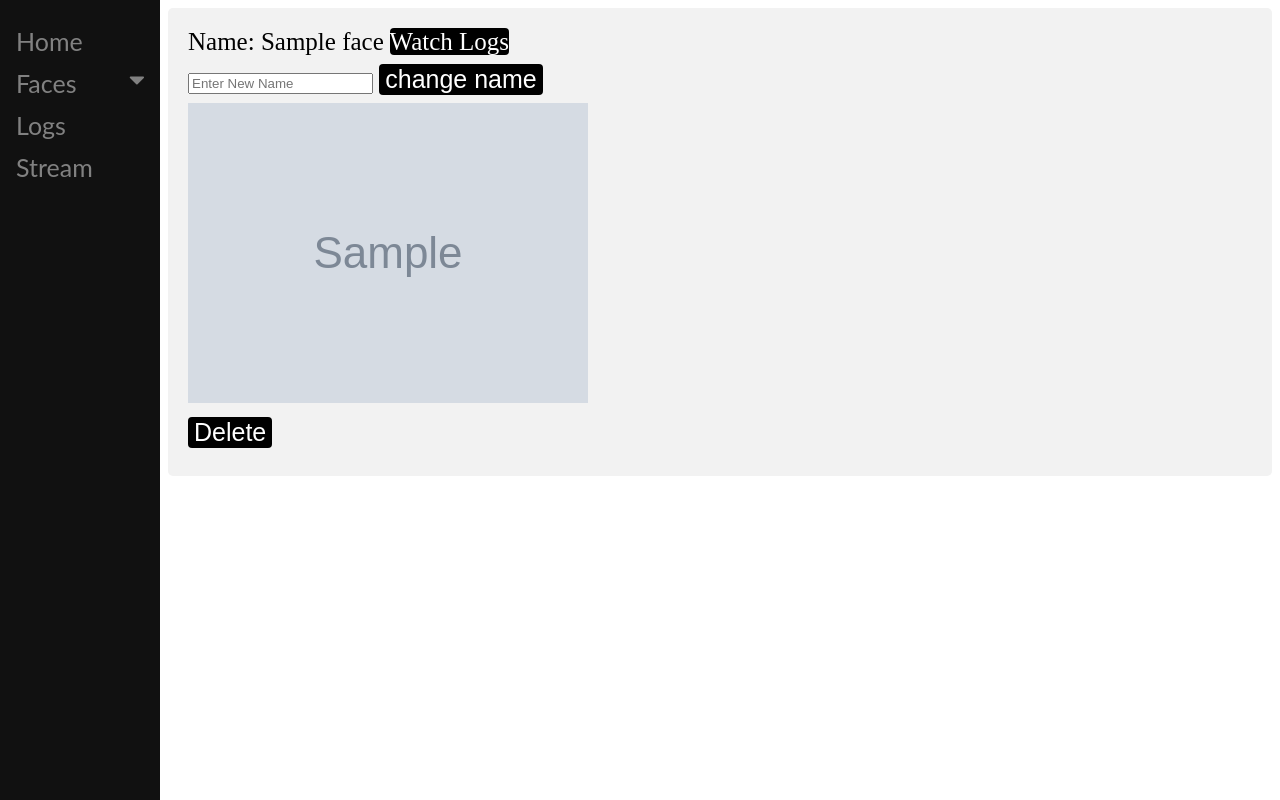
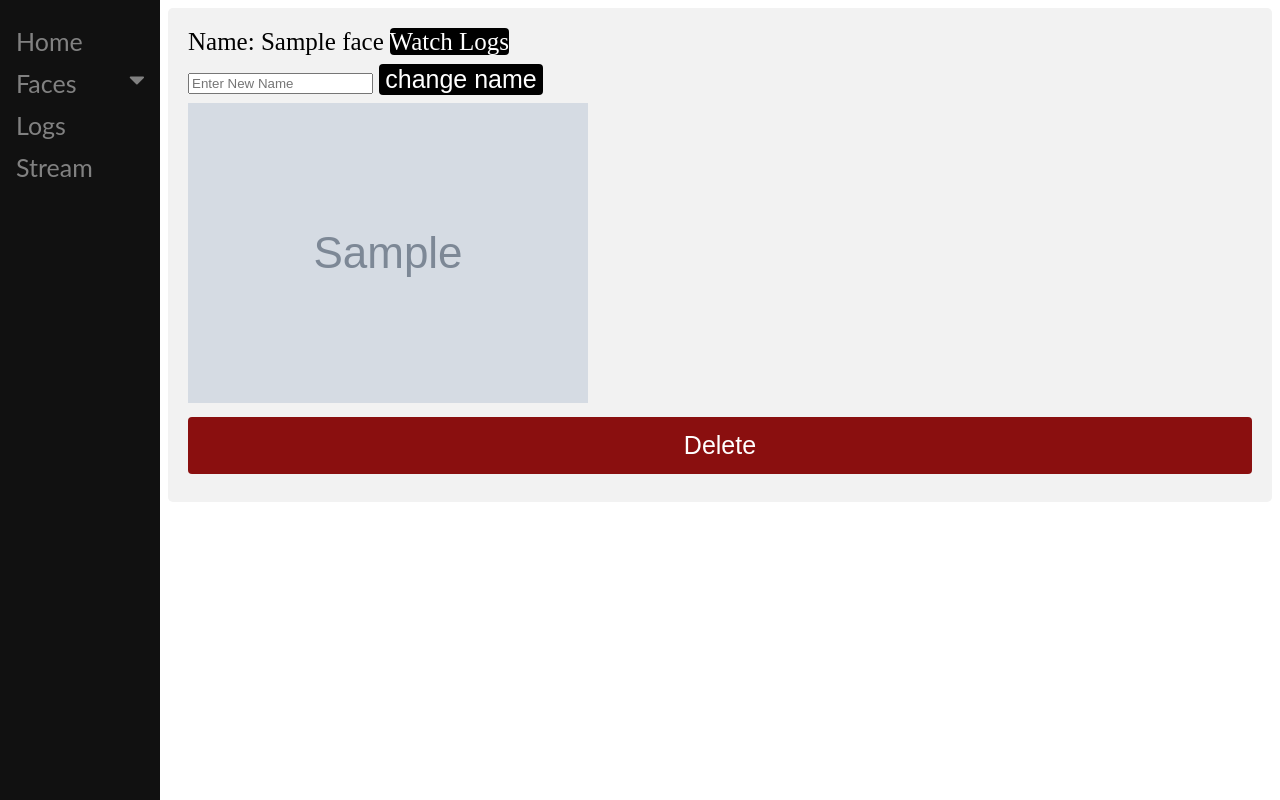
Before and after one commit to barhenkro/SecurityCamera, a Flask app: template templates/face.html in a window 1280 px wide. Run offline with Flask 2, Linux system fonts and the light colour scheme; the template is opened without the code that fills it: most values are stand-ins (such as "Sample title", 1, 10 or a date in 2020); grey boxes marked "Sample" are stand-in pictures; parts of the project's set-up code (start-up, migrations or seed data) failed here and were passed over.

Commit message:
styling changes

```diff
--- a/static/st.css
+++ b/static/st.css
@@ -126,3 +126,14 @@
 .styled-info input[type=submit]:hover {
   background-color: #262626;
 }
+
+#delete-button input[type=submit]{
+  width: 100%;
+  background-color: #8a0f0f;
+  color: white;
+  padding: 14px 20px;
+  margin: 8px 0;
+  border: none;
+  border-radius: 4px;
+  cursor: pointer;
+}
--- a/templates/face.html
+++ b/templates/face.html
@@ -11,7 +11,7 @@
 
         <img src="{{url_for('static',filename=face.image_path)}}"> <br>
 
-        <form method="post">
+        <form method="post" id="delete-button">
             <input type="submit" value="Delete" >
         </form>
 
```
